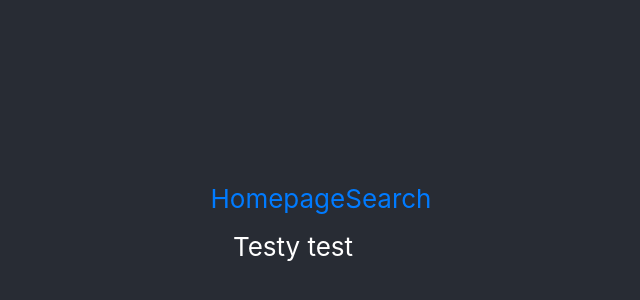
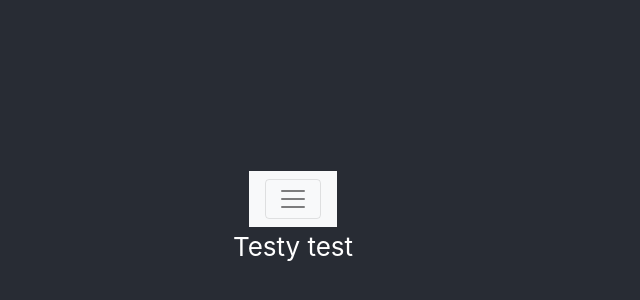
Before and after one commit to katieb8/Node-and-React-JS-Site, a React (Create React App) app in the folder node-react-app/frontend/: page / in a window 1280 px wide. Shown: the part 174-474 px from the top of the page, without its empty margins (347-987 px from the left). Built offline with nearby package versions, Linux system fonts and the light colour scheme.

Commit message:
chore: navbar as basic toggle with links

```diff
--- a/node-react-app/frontend/src/components/Nav.js
+++ b/node-react-app/frontend/src/components/Nav.js
@@ -3,15 +3,14 @@ import { Link } from 'react-router-dom';
 
 function Nav() {
     return(
-    <nav className='navbar'>
-        <button className='navbar-toggler' type='button'>
+    <nav className='navbar navbar-light bg-light '>
+        <button class="navbar-toggler" type="button" data-toggle="collapse" data-target="#navMainMenu" aria-controls="navMainMenu" aria-expanded="false" aria-label="Toggle navigation">
         <span class="navbar-toggler-icon"></span>
         </button>
-        <div id="navMainMenu">
-
+        <div id="navMainMenu" className='navbar-collapse collapse'>
             <div className='navbar-links'>
-                <Link to='/' className="nav-item">Homepage</Link>
-                <Link to='https://google.com' className="nav-item">Search</Link>
+                <Link to='/' className="nav-item nav-link active">Homepage</Link>
+                <Link to='https://google.com' className="nav-item nav-link">Search</Link>
             </div>
         </div>
     </nav>
```
